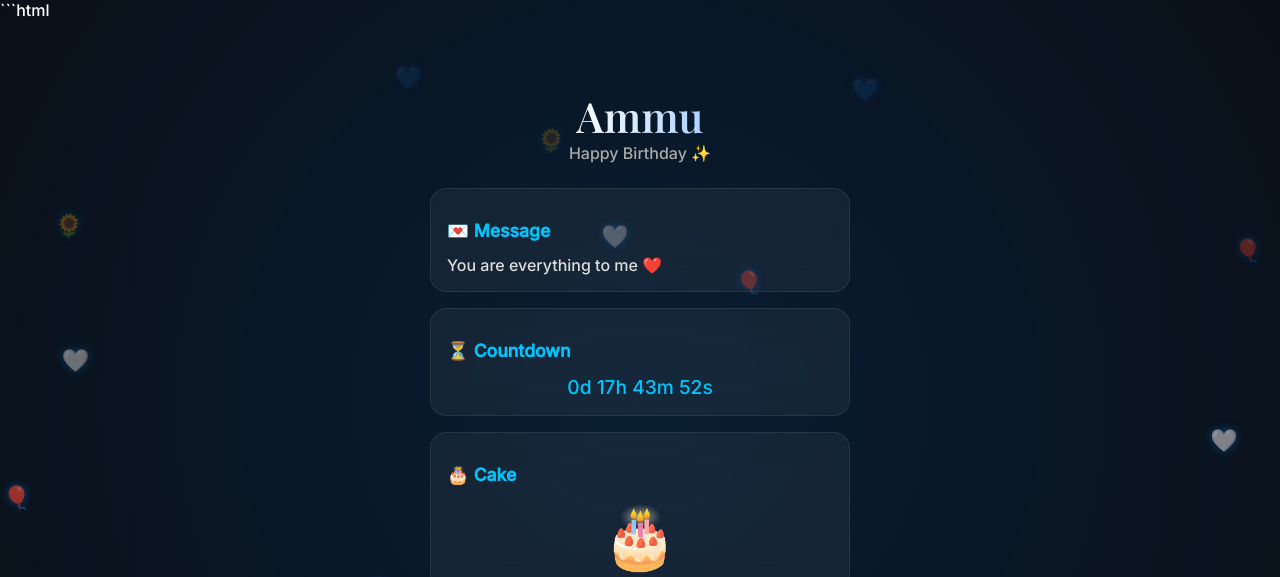
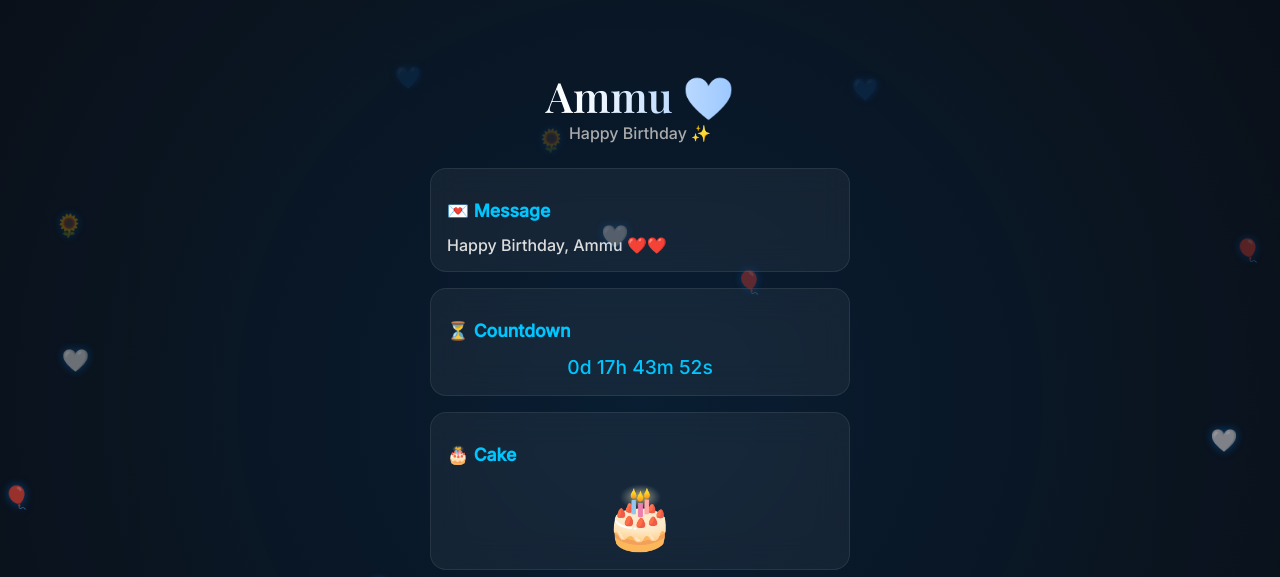
Before and after one commit to Preetham-pai/birthday, a plain HTML site: page index.html in a window 1280 px wide. Shown: the top 577 px of the page. Drawn offline with nearby package versions, Linux system fonts and the light colour scheme.

Commit message:
Update birthday message and countdown date format

````diff
--- a/index.html
+++ b/index.html
@@ -1,4 +1,4 @@
-```html
+
 <!DOCTYPE html>
 <html lang="en">
 <head>
@@ -164,13 +164,13 @@ footer {
 
 <div class="container">
 
-<div class="title">Ammu</div>
+<div class="title">Ammu ❤️</div>
 <div class="subtitle">Happy Birthday ✨</div>
 
 <div class="card">
   <h2>💌 Message</h2>
   <div class="message">
-    You are everything to me ❤️
+    Happy Birthday, Ammu ❤️❤️
   </div>
 </div>
 
@@ -209,7 +209,7 @@ footer {
 
 <script>
 // countdown
-const birthday = new Date("2026-04-30").getTime();
+const birthday = new Date(2026, 3, 30, 0, 0, 0).getTime();
 setInterval(()=>{
   const now = new Date().getTime();
   const diff = birthday - now;
````
